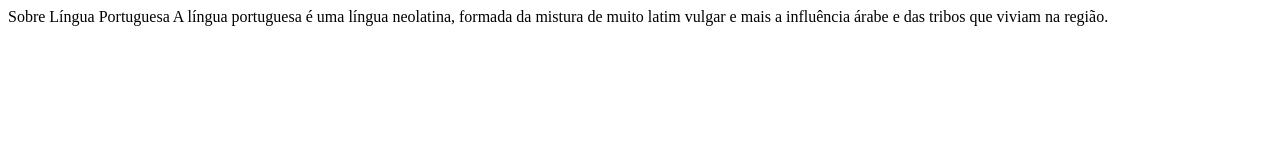
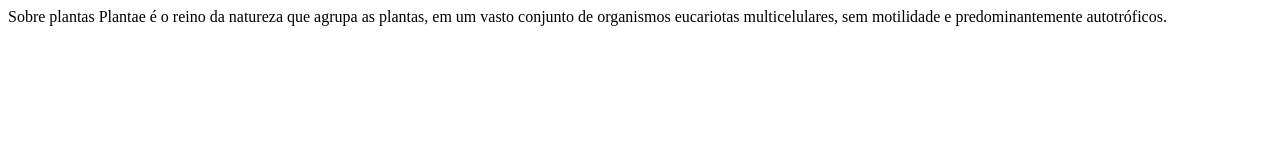
Before and after one commit to GabrielaSouzaRocha08/gabi-html, a plain HTML site: page index.html in a window 1280 px wide. Drawn offline with Linux system fonts and the light colour scheme.

Commit message:
index.html

```diff
--- a/index.html
+++ b/index.html
@@ -6,9 +6,10 @@
     <title>Document</title>
 </head>
 <body>
-    Sobre Língua Portuguesa
+    Sobre plantas
 
-    A língua portuguesa é uma língua neolatina, formada da mistura de muito latim vulgar e mais a influência árabe e das tribos que viviam na região.
+    Plantae é o reino da natureza que agrupa as plantas, em um vasto conjunto de
+    organismos eucariotas multicelulares, sem motilidade e predominantemente autotróficos.
 
 
 </body>
```
